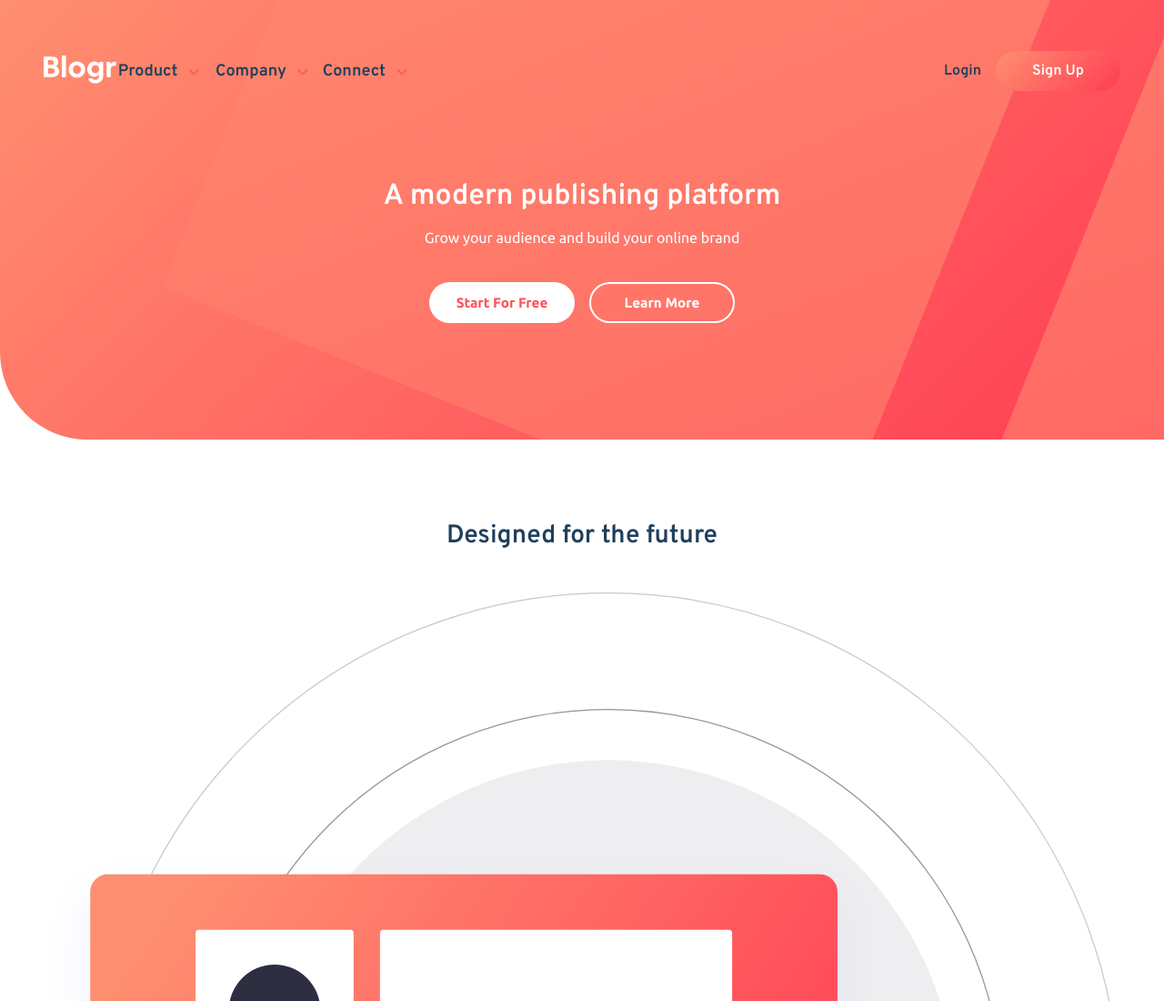
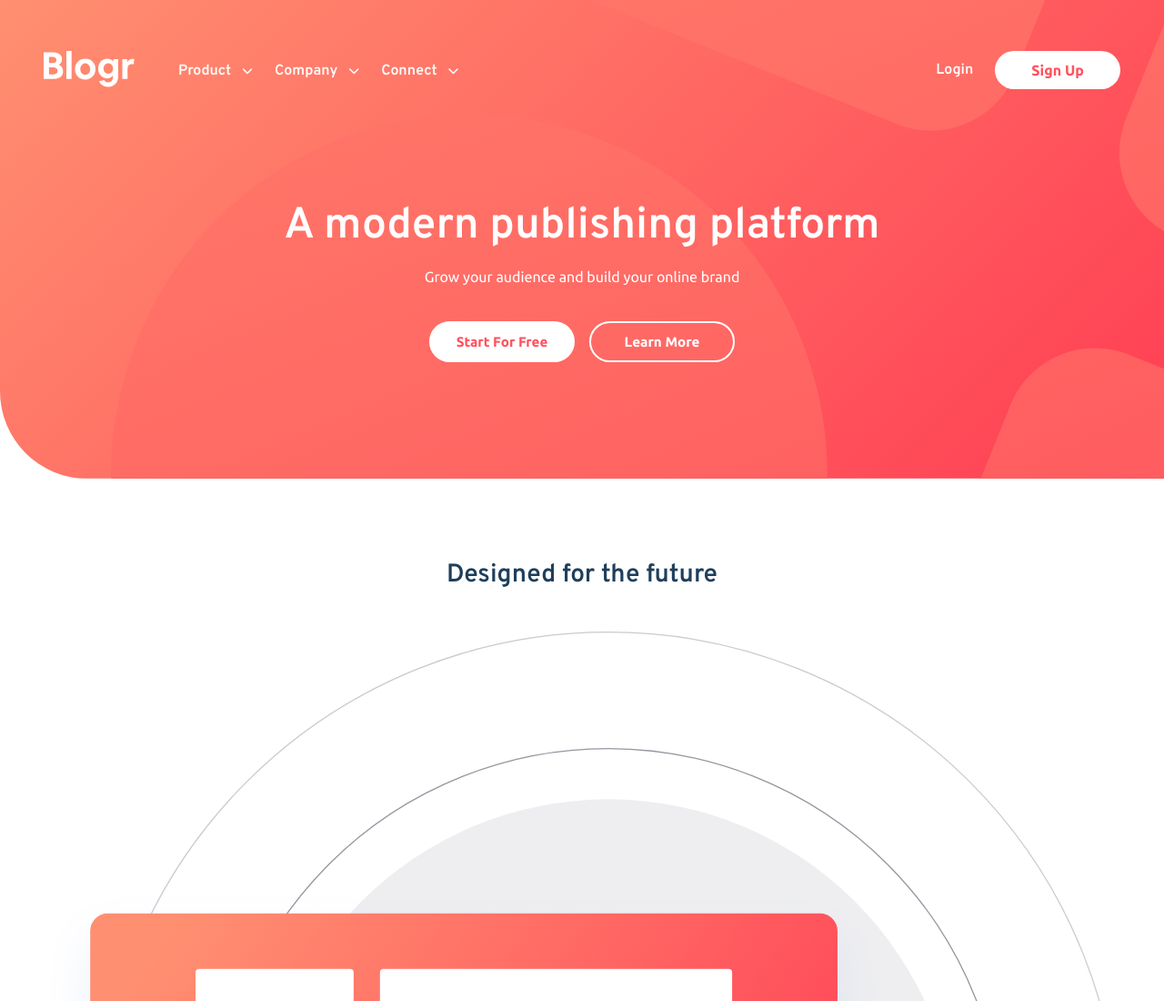
Before and after one commit to Drougnov/blogr-landing-page-main, a plain HTML site: page index.html in a window 1280 px wide. Shown: the top 1100 px of the page at 91% size. Drawn offline with Linux system fonts and the light colour scheme.

Commit message:
Header style complete [mini-desktop]

```diff
--- a/style.css
+++ b/style.css
@@ -207,8 +207,8 @@ nav.active .nav-links{
     width: max-content;
     color: var(--text) !important;
     background: linear-gradient(135deg, hsl(13, 100%, 72%), hsl(353, 100%, 62%));
-    font-family: 'Ubuntu', sans-serif;
-    font-weight: 700;
+    font-family: 'Ubuntu', sans-serif !important;
+    font-weight: 700 !important;
     padding: .75rem 2.5rem;
     margin: 0 auto;
     border-radius: 1.5rem;
@@ -521,13 +521,18 @@ footer{
 @media(min-width: 1000px){
     header{
         background: url(./images/bg-pattern-intro-desktop.svg) no-repeat, linear-gradient(135deg, hsl(13, 100%, 72%), hsl(353, 100%, 62%));
-        background-position: 34% 33%;
+        background-position: 25% 50%;
     }
     header nav{
         align-items: center;
+        gap: 3rem;
+    }
+    .nav__logo{
+        max-width: 100px;
     }
     .nav-links{
         position: unset;
+        color: var(--text);
         background: transparent;
         max-width: unset;
         display: flex;
@@ -541,18 +546,40 @@ footer{
         -ms-transform: unset;
         -o-transform: unset;
     }
-    .nav-links .nav__list{
-        flex-direction: row;
-        align-items: center;
-    }
-    .nav-links hr{
-        display: none;
-    }
+    .nav-links .nav__list,
     .nav__login{
         flex-direction: row;
         align-items: center;
+        gap: 1.5rem;
     }
+    .nav__list li span{
+        font-size: 1rem;
+    }
+    .nav__list li .arrow-down,
+    .nav__login a{
+        color: var(--text);
+    }
+    .nav__list--dropdown{
+        position: absolute;
+        min-width: 150px;
+        text-align: left;
+        box-shadow: 0 10px 10px 0 rgba(0, 0, 0, 0.15);
+    }
+    .open .nav__list--dropdown{
+        padding: 1.5rem;
+    }
+    .nav-links hr,
     .nav__menu{
         display: none;
     }
+    .nav__login--sign-up{
+        color: var(--cta-text) !important;
+        background: var(--text);
+    }
+    .header__text{
+        padding: 4rem 2.5rem 8rem 2.5rem;
+    }
+    .header__text h1{
+        font-size: 3rem;
+    }
 }
```
